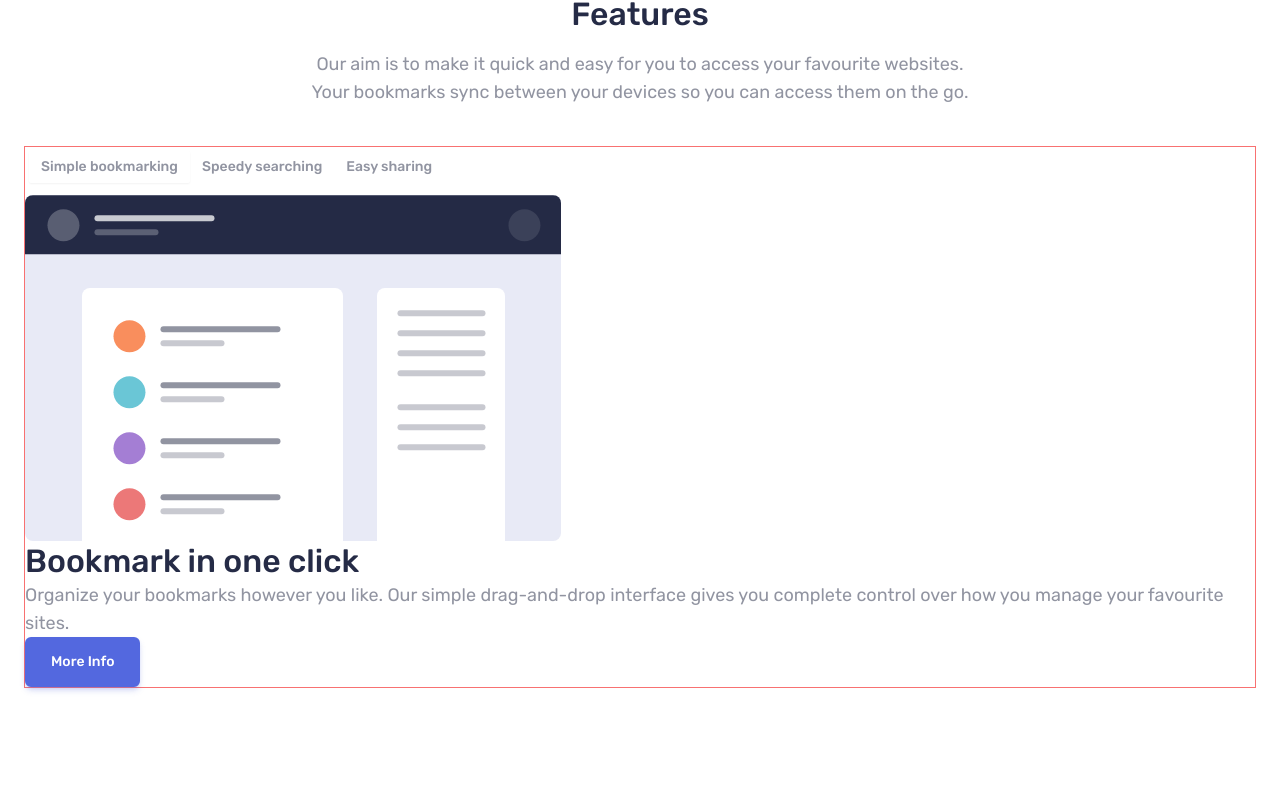
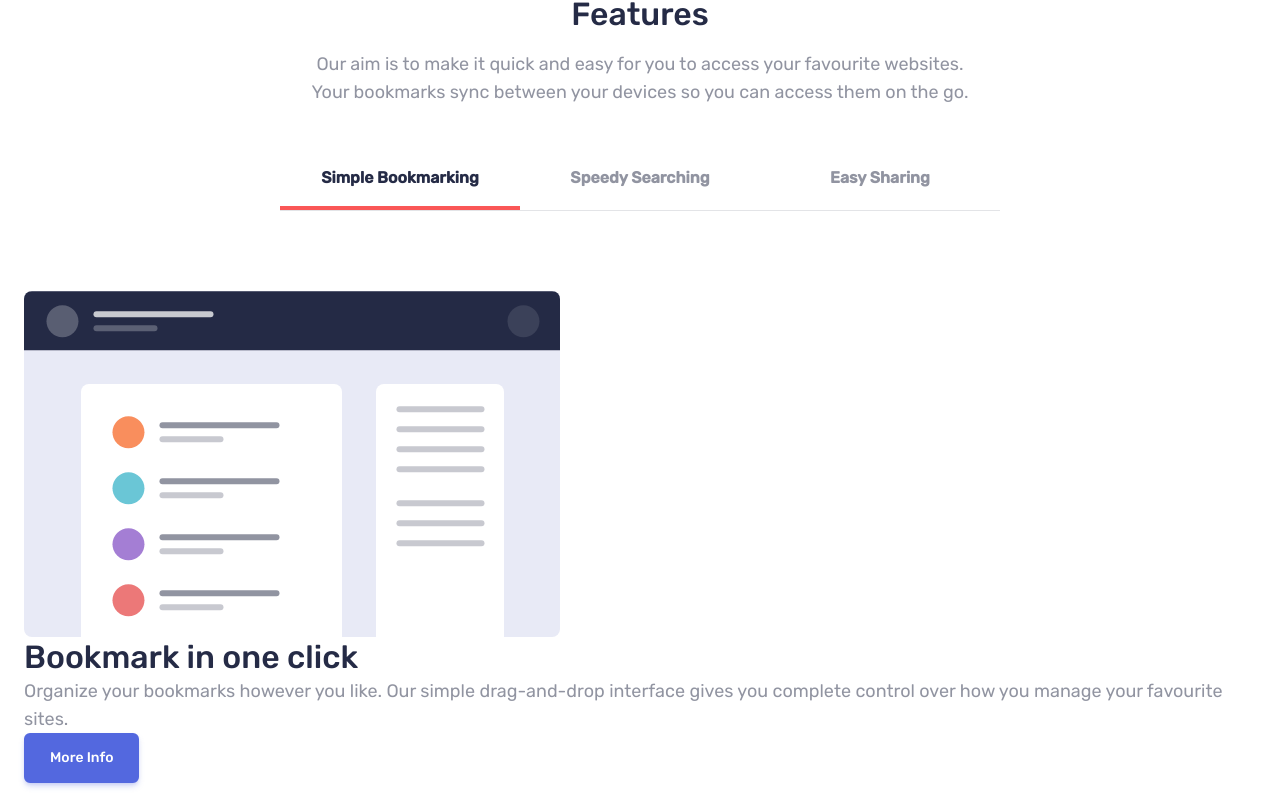
Before and after one commit to abizmo/bookmark-landing-page, an Astro site: page / in a window 1280 px wide. Shown: the part 810-1620 px from the top of the page. Built offline with nearby package versions, Linux system fonts and the light colour scheme; Astro itself is replaced by a stand-in of ours.

Commit message:
style tabslist and tabstrigger

```diff
--- a/src/components/features-tab.tsx
+++ b/src/components/features-tab.tsx
@@ -34,8 +34,8 @@ const features = [
 
 const FeaturesTab = () => {
   return (
-    <Tabs defaultValue={features[0].id} className='border border-red-400'>
-      <TabsList>
+    <Tabs defaultValue={features[0].id}>
+      <TabsList className='mb-20'>
         {features.map((f) => (
           <TabsTrigger key={f.id} value={f.id}>
             {f.name}
--- a/src/components/ui/tabs.tsx
+++ b/src/components/ui/tabs.tsx
@@ -1,7 +1,7 @@
-import * as React from "react"
-import * as TabsPrimitive from "@radix-ui/react-tabs"
+import * as React from 'react'
+import * as TabsPrimitive from '@radix-ui/react-tabs'
 
-import { cn } from "@/lib/utils"
+import { cn } from '@/lib/utils'
 
 const Tabs = TabsPrimitive.Root
 
@@ -12,7 +12,7 @@ const TabsList = React.forwardRef<
   <TabsPrimitive.List
     ref={ref}
     className={cn(
-      "inline-flex h-10 items-center justify-center rounded-md bg-muted p-1 text-muted-foreground",
+      'grid md:flex border-t border-t-neutral-400/25 md:border-none md:justify-center',
       className
     )}
     {...props}
@@ -27,7 +27,7 @@ const TabsTrigger = React.forwardRef<
   <TabsPrimitive.Trigger
     ref={ref}
     className={cn(
-      "inline-flex items-center justify-center whitespace-nowrap rounded-sm px-3 py-1.5 text-sm font-medium ring-offset-background transition-all focus-visible:outline-none focus-visible:ring-2 focus-visible:ring-ring focus-visible:ring-offset-2 disabled:pointer-events-none disabled:opacity-50 data-[state=active]:bg-background data-[state=active]:text-foreground data-[state=active]:shadow-sm",
+      "relative py-5 md:w-60 border-b border-b-neutral-400/25 text-base font-semibold capitalize data-[state=active]:text-neutral-900 data-[state=active]:after:content-[''] data-[state=active]:after:absolute data-[state=active]:after:h-1 data-[state=active]:after:w-36 md:data-[state=active]:after:w-full data-[state=active]:after:bg-accent-400 data-[state=active]:after:bottom-0 data-[state=active]:after:left-1/2 data-[state=active]:after:-translate-x-1/2",
       className
     )}
     {...props}
@@ -42,7 +42,7 @@ const TabsContent = React.forwardRef<
   <TabsPrimitive.Content
     ref={ref}
     className={cn(
-      "mt-2 ring-offset-background focus-visible:outline-none focus-visible:ring-2 focus-visible:ring-ring focus-visible:ring-offset-2",
+      'mt-2 ring-offset-background focus-visible:outline-none focus-visible:ring-2 focus-visible:ring-ring focus-visible:ring-offset-2',
       className
     )}
     {...props}
```
